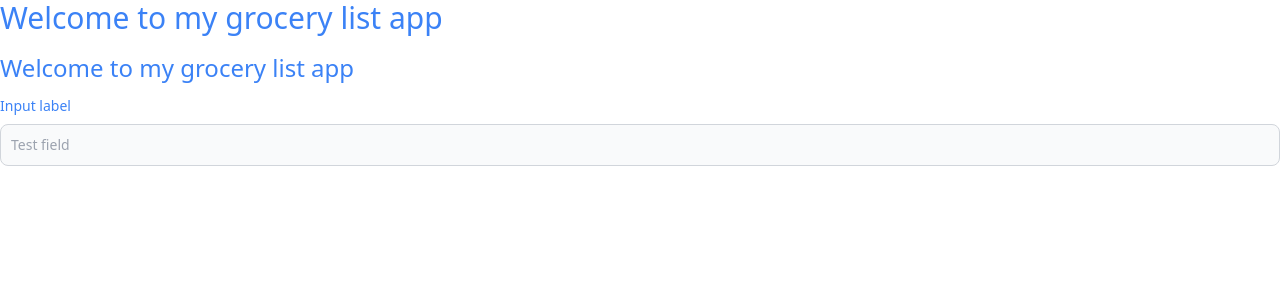
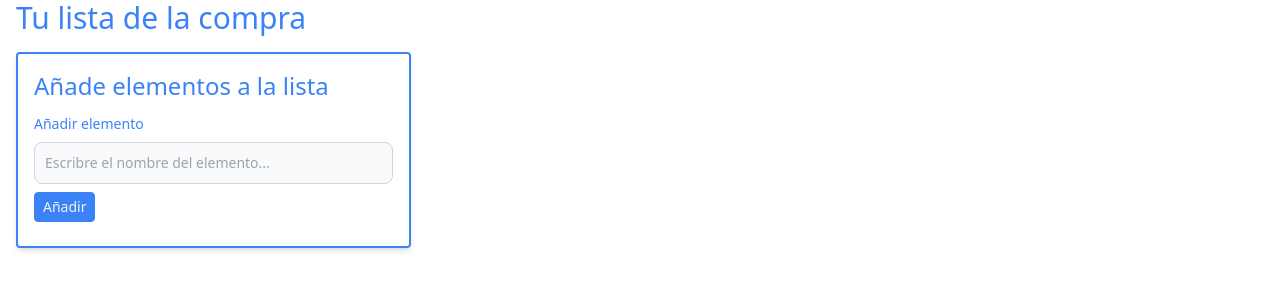
Before and after one commit to Zeppelin17/nextjs-grocery-list, a Next.js app: page / in a window 1280 px wide. Shown: the top 300 px of the page. Built offline with nearby package versions, Linux system fonts and the light colour scheme.

Commit message:
[UPD] index classes and content

```diff
--- a/pages/index.js
+++ b/pages/index.js
@@ -1,34 +1,19 @@
-import { useState } from "react"
 import Head from "next/head"
 import Heading1 from "../components/heading1"
-import Heading2 from "../components/heading2"
-import InputText from "../components/inputText"
+import GroceriesManager from "../components/groceriesManager"
 
 export default function Home() {
-  const [inputValue, setInputValue] = useState("")
-
-  const handleInputChange = (e) => {
-    setInputValue(e.target.value)
-  }
-
   return (
-    <div>
+    <div className="container mx-auto px-4">
       <Head>
         <title>Grocery list app</title>
         <meta name="description" content="Grocery list app with NextJS" />
         <link rel="icon" href="/favicon.ico" />
       </Head>
 
-      <main>
-        <Heading1>Welcome to my grocery list app</Heading1>
-        <Heading2>Welcome to my grocery list app</Heading2>
-        <InputText
-          label="Input label"
-          name="input-test"
-          placeholder="Test field"
-          onChange={handleInputChange}
-          value={inputValue}
-        />
+      <main className="">
+        <Heading1>Tu lista de la compra</Heading1>
+        <GroceriesManager />
       </main>
     </div>
   )
```
